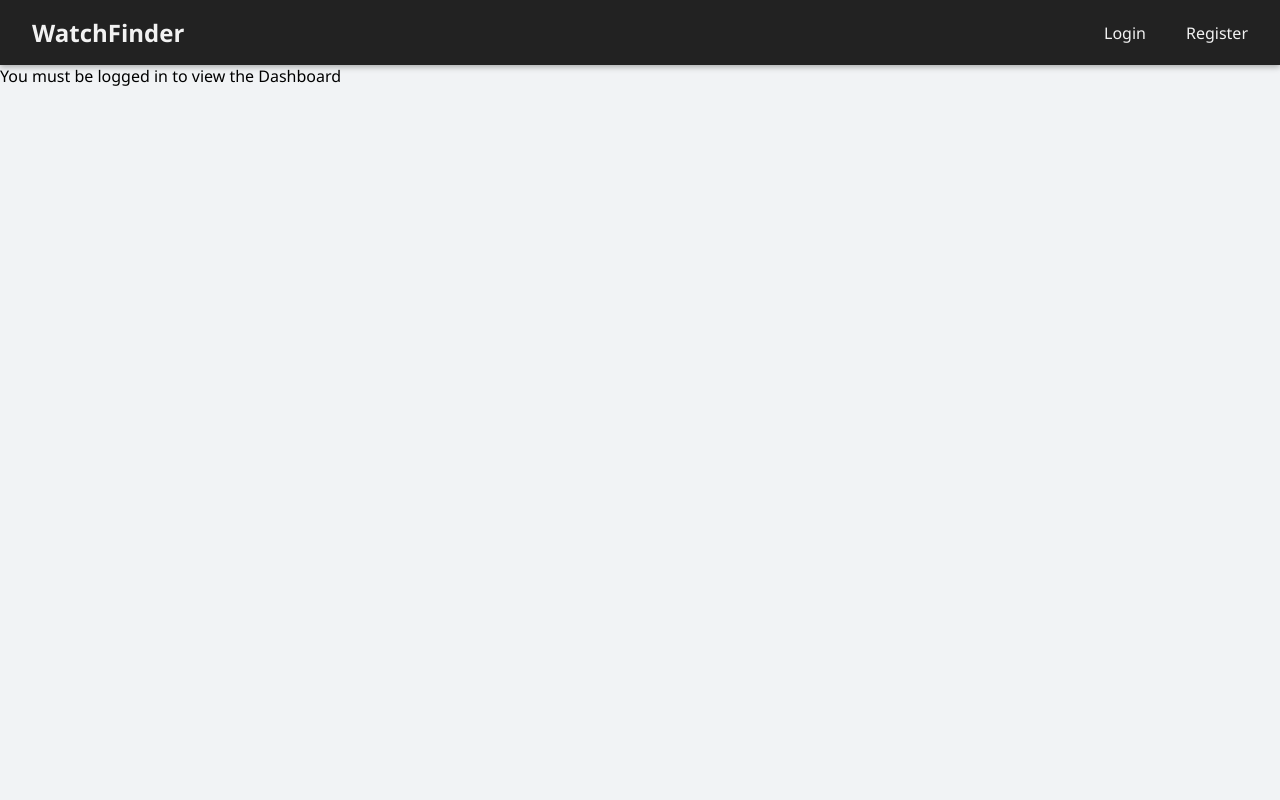
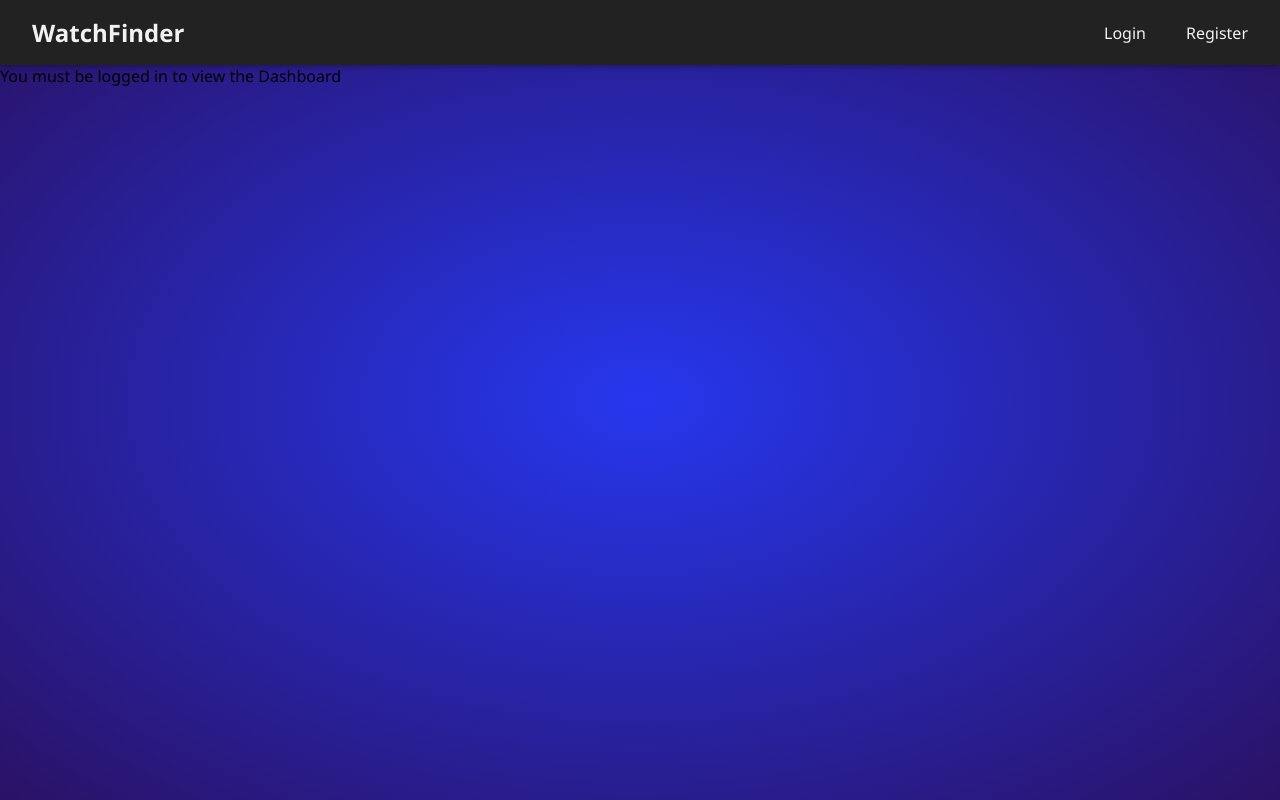
Before and after one commit to bsgauthierwebdev/WatchFinder, a React (Vite) app in the folder client/: page /dashboard in a window 1280 px wide. Built offline with nearby package versions, Linux system fonts and the light colour scheme; no server answers; sample sign-in values are in the browser's storage.

Commit message:
Make background universal instead of matching in each component/page

```diff
--- a/client/src/index.css
+++ b/client/src/index.css
@@ -8,5 +8,6 @@ html, body, #root {
   height: 100%;
   width: 100%;
   font-family: "Segoe UI", 'Segoe UI', Tahoma, Geneva, Verdana, sans-serif;
-  background-color: #f1f3f5;
+  /* background-color: #f1f3f5; */
+  background: radial-gradient(#2637ee, #2a1265);
 }
--- a/client/src/pages/Dashboard/dashboard.css
+++ b/client/src/pages/Dashboard/dashboard.css
@@ -27,7 +27,6 @@
     justify-content: flex-start;
     min-height: 100vh;
     padding: 2rem;
-    background: radial-gradient(#2637ee, #2a1265);
     color: #fff;
 }
 
--- a/client/src/styles/layout.css
+++ b/client/src/styles/layout.css
@@ -5,7 +5,6 @@
     justify-content: flex-start;
     min-height: 100vh;
     padding: 2rem;
-    background: radial-gradient(#2637ee, #2a1265);
     color: #fff;
 }
 
```
